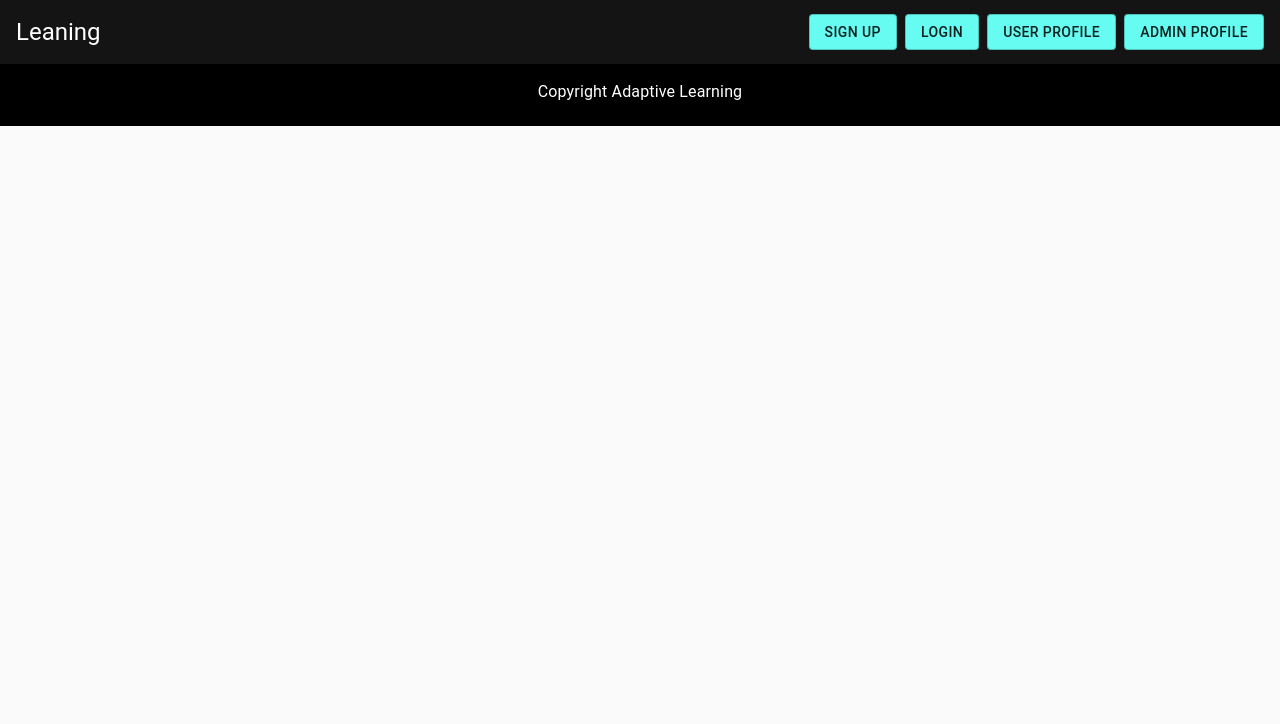
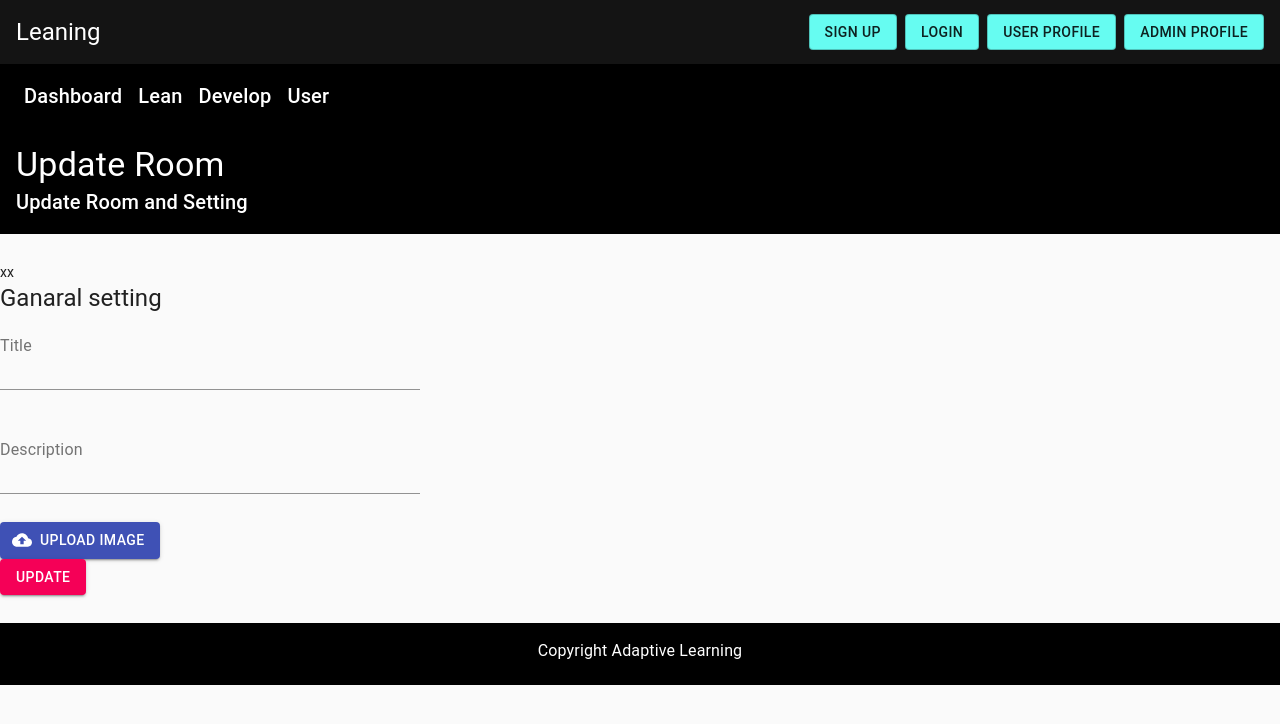
Before and after one commit to TeamABZ/learning, a React (Create React App) app: page /updateroom in a window 1280 px wide. Shown: the top 724 px of the page. Built offline with nearby package versions, Linux system fonts and the light colour scheme.

Commit message:
update page room setting

```diff
--- a/src/modules/Routes.js
+++ b/src/modules/Routes.js
@@ -8,7 +8,7 @@ import ModuleDetail from "./dashboard/ModuleDetail";
 import LeaningDetail from "./dashboard/Leaning/LeaningDetail";
 import AdminProfile from "./dashboard/admin/AdminProfile";
 import CrateRoom from "./dashboard/admin/CrateRoom";
-
+import UpdateRoom from "./dashboard/admin/UpdateRoom";
 import SingUp from "./SingUp";
 export default function Routes() {
   return (
@@ -40,6 +40,9 @@ export default function Routes() {
       <Route path="/createroom">
         <CrateRoom></CrateRoom>
       </Route>
+      <Route path="/updateroom">
+        <UpdateRoom></UpdateRoom>
+      </Route>
     </Switch>
   );
 }
--- a/src/modules/dashboard/admin/CrateRoom.js
+++ b/src/modules/dashboard/admin/CrateRoom.js
@@ -17,6 +17,7 @@ export default function CrateRoom() {
     formCrate: {
       justifyContent: "center",
       textAlign: "center",
+
       "& div": {
         padding: theme.spacing(1),
       },
--- /dev/null
+++ b/src/modules/dashboard/admin/GanaralSetting.js
@@ -0,0 +1,69 @@
+import React from "react";
+import { makeStyles } from "@material-ui/core/styles";
+import { Button, Typography, Grid, TextField } from "@material-ui/core";
+
+import CloudUploadIcon from "@material-ui/icons/CloudUpload";
+export default function GanaralSetting() {
+  const useStyles = makeStyles((theme) => ({
+    titlepage: {
+      padding: theme.spacing(3, 2),
+      color: "#fff",
+      background: "#000",
+    },
+    input: {
+      display: "none",
+    },
+    formCrate: {
+      justifyContent: "center",
+      textAlign: "center",
+      "& div": {
+        padding: theme.spacing(1),
+      },
+    },
+    textField: {
+      width: "30em",
+      padding: "2em 0",
+    },
+  }));
+  const classes = useStyles();
+  return (
+    <div>
+      <form noValidate autoComplete="off">
+        <div>
+          <TextField id="title" label="Title" className={classes.textField} />
+        </div>
+        <div>
+          <TextField
+            id="description"
+            label="Description"
+            className={classes.textField}
+          />
+        </div>
+        <div>
+          <input
+            accept="image/*"
+            className={classes.input}
+            id="contained-button-file"
+            multiple
+            type="file"
+          />
+          <label htmlFor="contained-button-file">
+            <Button
+              variant="contained"
+              color="primary"
+              component="span"
+              startIcon={<CloudUploadIcon />}
+            >
+              Upload image
+            </Button>
+          </label>
+        </div>
+        <div>
+          <Button variant="contained" color="secondary">
+            Update
+          </Button>
+        </div>
+      </form>
+    </div>
+  );
+}
--- a/src/modules/dashboard/admin/ManageRoom.js
+++ b/src/modules/dashboard/admin/ManageRoom.js
@@ -33,7 +33,9 @@ export default function ManageRoom() {
       </Grid>
       <Grid container className={classes.room}>
         <Grid item xl={6}>
-          <ListRoom></ListRoom>
+          <Link color="inherit" noWrap variant="h6" href="/updateroom">
+            <ListRoom></ListRoom>
+          </Link>
           <ListRoom></ListRoom>
           <ListRoom></ListRoom>
         </Grid>
--- a/src/modules/dashboard/admin/UpdateRoom.js
+++ b/src/modules/dashboard/admin/UpdateRoom.js
@@ -1,5 +1,50 @@
 import React from "react";
+import { makeStyles } from "@material-ui/core/styles";
+import Typography from "@material-ui/core/Typography";
+import Toolbar from "@material-ui/core/Toolbar";
+import Link from "@material-ui/core/Link";
+import Grid from "@material-ui/core/Grid";
+import ToobarAdmin from "./ToobarAdmin";
+import GanaralSetting from "./GanaralSetting";
 
 export default function UpdateRoom() {
-  return <div></div>;
+  const useStyles = makeStyles((theme) => ({
+    root: {
+      flexGrow: 1,
+    },
+    titlepage: {
+      padding: theme.spacing(2, 2),
+      color: "#fff",
+      background: "#000",
+    },
+    updateRoom: {
+      padding: "2em 0",
+    },
+    leftBar: {},
+    rightBar: {},
+  }));
+  const classes = useStyles();
+  return (
+    <div className={classes.root}>
+      <ToobarAdmin></ToobarAdmin>
+
+      <div className={classes.titlepage}>
+        <Typography variant="h4">Update Room</Typography>
+        <Typography variant="h6">Update Room and Setting</Typography>
+      </div>
+      <Grid container className={classes.updateRoom}>
+        <Grid container item xl={3}>
+          xx
+        </Grid>
+        <Grid container item xl={9}>
+          <Typography variant="h5" color="initial">
+            Ganaral setting
+          </Typography>
+          <Grid container>
+            <GanaralSetting></GanaralSetting>
+          </Grid>
+        </Grid>
+      </Grid>
+    </div>
+  );
 }
--- a/src/modules/dashboard/admin/Ganaral.js
+++ b/src/modules/dashboard/admin/leftBar.js
@@ -1,5 +1,5 @@
 import React from "react";
 
-export default function Ganaral() {
+export default function leftBar() {
   return <div></div>;
 }
```
